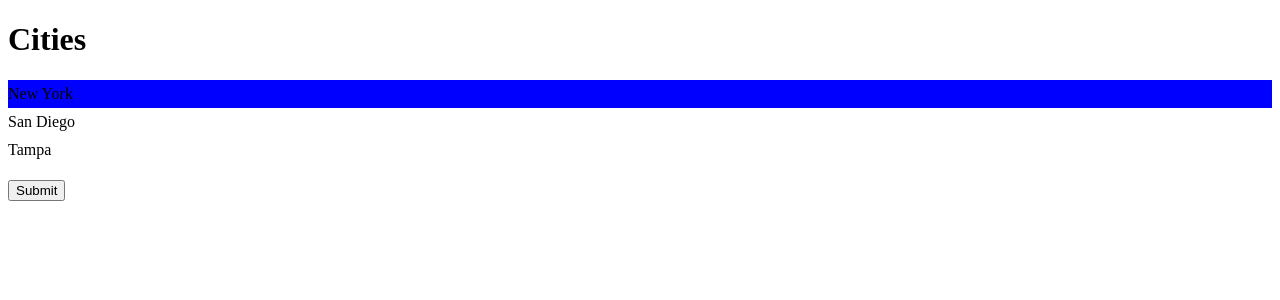
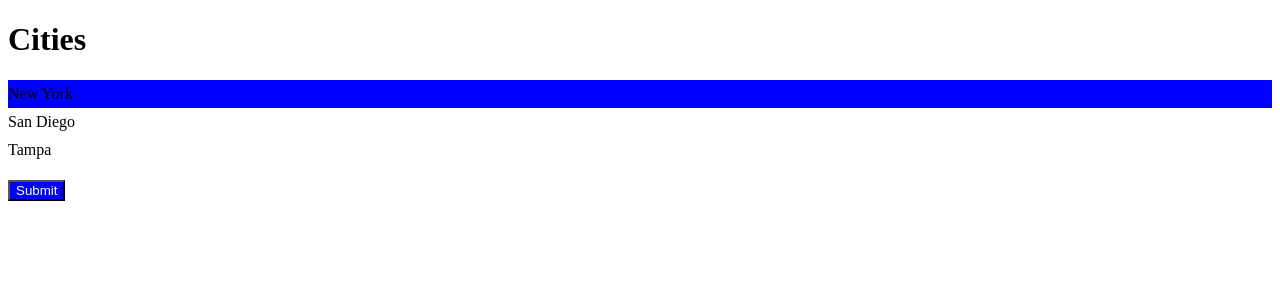
Before and after one commit to contrazap/react-app, a React (Vite) app: page / in a window 1280 px wide. Shown: the top 300 px of the page. Built offline with nearby package versions, Linux system fonts and the light colour scheme.

Commit message:
Added styling to submit button using styled-components - <challenge task>

```diff
--- a/src/components/Button.tsx
+++ b/src/components/Button.tsx
@@ -1,4 +1,10 @@
 import { ReactNode } from "react";
+import styled from "styled-components";
+
+const Btn = styled.button`
+  color: white;
+  background: blue;
+`;
 
 interface Props {
   children: ReactNode;
@@ -7,11 +13,7 @@ interface Props {
 }
 
 const Button = ({ children, color = "primary", onClick }: Props) => {
-  return (
-    <button className={"btn btn-" + color} onClick={onClick}>
-      {children}
-    </button>
-  );
+  return <Btn onClick={onClick}>{children}</Btn>;
 };
 
 export default Button;
```
